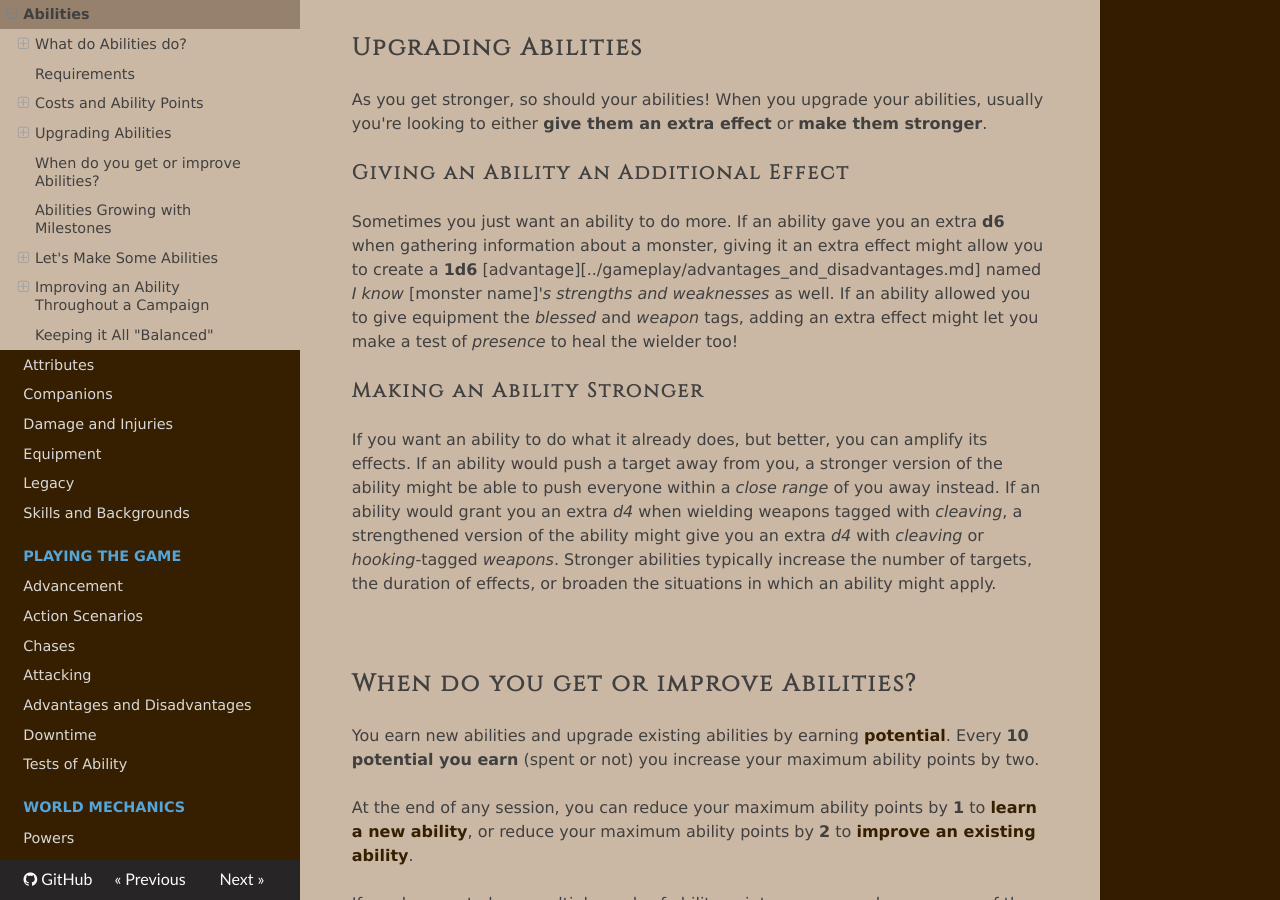
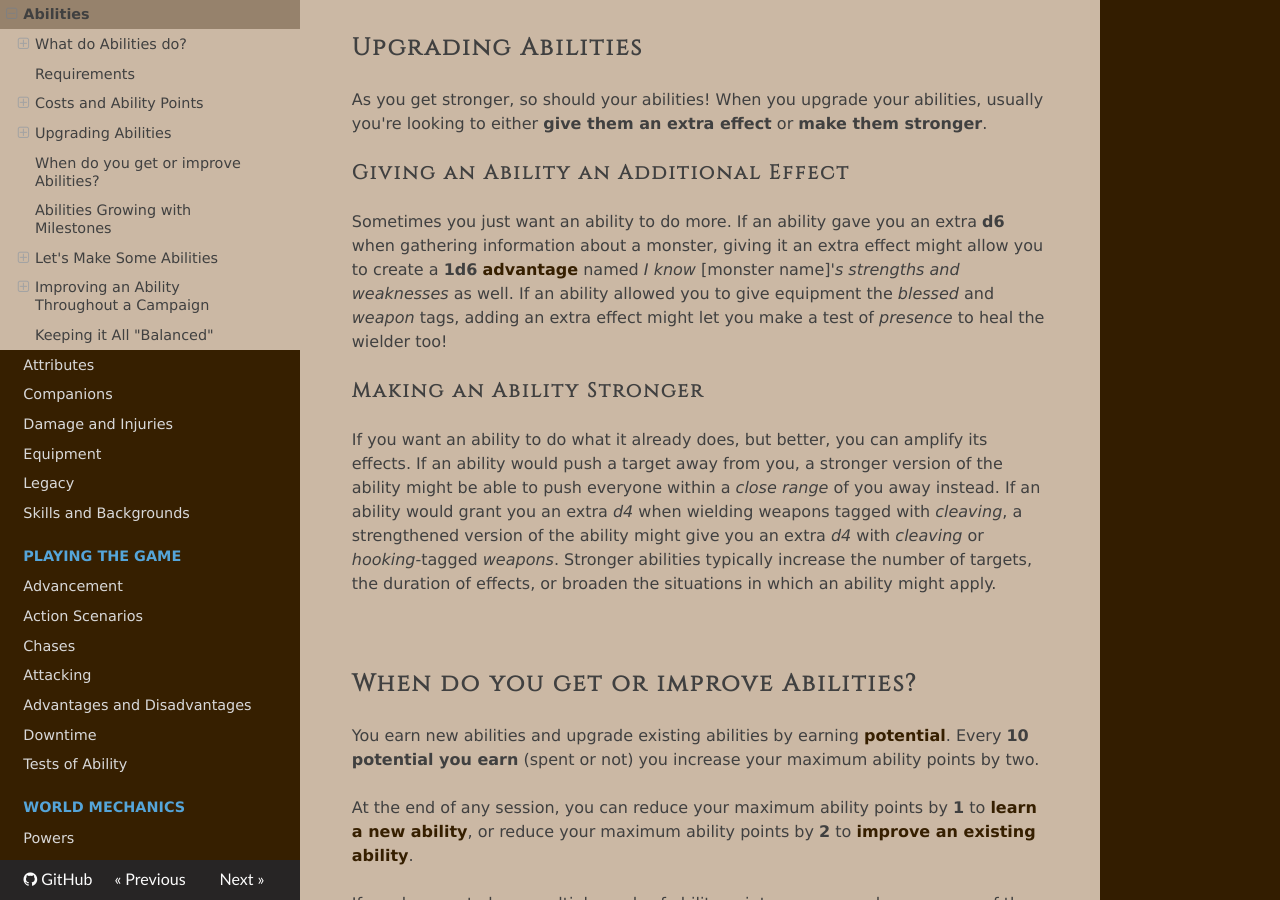
Before and after one commit to TheFifthRider/simply-roleplaying-webapp, an MkDocs documentation site: the page built from docs/character/abilities.md, in a window 1280 px wide and 900 px high, scrolled down 2979 px. Built offline with MkDocs 1.6.1, drawn with Linux system fonts in a browser that asks for light colours; nearby versions of some CDN libraries.

Commit message:
fix: Fixed link under 'Giving an Ability an Extra Effect'

```diff
--- a/docs/character/abilities.md
+++ b/docs/character/abilities.md
@@ -72,7 +72,7 @@ As you get stronger, so should your abilities! When you upgrade your abilities,
 
 ### Giving an Ability an Additional Effect
 
-Sometimes you just want an ability to do more. If an ability gave you an extra **d6** when gathering information about a monster, giving it an extra effect might allow you to create a **1d6** [advantage][../gameplay/advantages_and_disadvantages.md] named _I know_ [monster name]_'s strengths and weaknesses_ as well. If an ability allowed you to give equipment the _blessed_ and _weapon_ tags, adding an extra effect might let you make a test of _presence_ to heal the wielder too!
+Sometimes you just want an ability to do more. If an ability gave you an extra **d6** when gathering information about a monster, giving it an extra effect might allow you to create a **1d6** [advantage](../gameplay/advantages_and_disadvantages.md) named _I know_ [monster name]_'s strengths and weaknesses_ as well. If an ability allowed you to give equipment the _blessed_ and _weapon_ tags, adding an extra effect might let you make a test of _presence_ to heal the wielder too!
 
 ### Making an Ability Stronger
 
```
